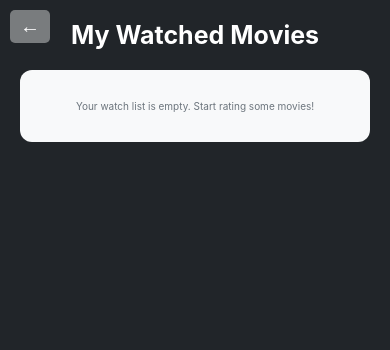
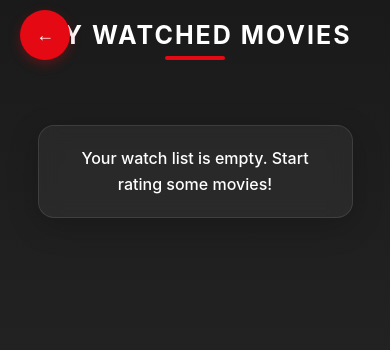
Before and after one commit to AdeebAljerf/Aj-Netflix, a React (Create React App) app: page /watched in a window 390 px wide. Shown: the top 350 px of the page. Built offline with nearby package versions, Linux system fonts and the light colour scheme.

Commit message:
add netflix style

```diff
--- a/src/component/Main/MovieDetails/WatchedList/WatchedMovieList.css
+++ b/src/component/Main/MovieDetails/WatchedList/WatchedMovieList.css
@@ -1,28 +1,109 @@
 .watched-page {
-  padding: 2rem;
-  max-width: 120rem;
+  padding: 3rem 4rem;
+  max-width: 140rem;
   margin: 0 auto;
+  min-height: 100vh;
+  display: flex;
+  flex-direction: column;
+  background: linear-gradient(to bottom, #1a1a1a, #2d2d2d);
 }
 
 .watched-title {
   text-align: center;
   color: #fff;
-  margin-bottom: 2rem;
-  font-size: 2.5rem;
+  margin-bottom: 3.5rem;
+  font-size: 3rem;
+  font-weight: 700;
+  text-transform: uppercase;
+  letter-spacing: 2px;
+  position: relative;
+}
+
+.watched-title::after {
+  content: "";
+  position: absolute;
+  bottom: -10px;
+  left: 50%;
+  transform: translateX(-50%);
+  width: 60px;
+  height: 4px;
+  background: #e50914;
+  border-radius: 2px;
 }
 
 .watched-grid {
   display: grid;
-  grid-template-columns: repeat(auto-fill, minmax(250px, 1fr));
-  gap: 2rem;
+  grid-template-columns: repeat(auto-fill, minmax(280px, 1fr));
+  gap: 2.5rem;
   padding: 0;
   list-style: none;
+  margin: 2rem 0;
 }
 
 .empty-list {
+  display: flex;
+  align-items: center;
+  justify-content: center;
   text-align: center;
   padding: 3rem;
-  background: #f8f9fa;
-  border-radius: 12px;
-  color: #6c757d;
+  background: rgba(255, 255, 255, 0.05);
+  backdrop-filter: blur(10px);
+  border-radius: 16px;
+  color: #fff;
+  box-shadow: 0 8px 32px rgba(0, 0, 0, 0.2);
+  margin: 4rem auto;
+  width: 450px;
+  border: 1px solid rgba(255, 255, 255, 0.1);
 }
+
+.empty-list p {
+  font-size: 1.6rem;
+  font-weight: 500;
+  margin: 0;
+  line-height: 1.6;
+}
+
+.btn-back {
+  position: fixed;
+  bottom: 2rem;
+  left: 2rem;
+  background: #e50914;
+  color: white;
+  border: none;
+  width: 50px;
+  height: 50px;
+  border-radius: 50%;
+  font-size: 1.8rem;
+  cursor: pointer;
+  transition: transform 0.3s ease, background-color 0.3s ease;
+  box-shadow: 0 4px 12px rgba(229, 9, 20, 0.3);
+}
+
+.btn-back:hover {
+  transform: translateY(-2px);
+  background: #f40612;
+}
+
+.btn-back:active {
+  transform: translateY(0);
+}
+
+@media (max-width: 768px) {
+  .watched-page {
+    padding: 2rem;
+  }
+
+  .watched-title {
+    font-size: 2.5rem;
+  }
+
+  .watched-grid {
+    grid-template-columns: repeat(auto-fill, minmax(220px, 1fr));
+    gap: 1.5rem;
+  }
+
+  .empty-list {
+    width: 90%;
+    padding: 2rem;
+  }
+}
--- a/src/component/Nav/Children/WatchedList.js
+++ b/src/component/Nav/Children/WatchedList.js
@@ -4,7 +4,7 @@ export default function WatchedList() {
   return (
     <Link to="/watched" className="watchedList">
       <div className="watchlist-button">
-        <span>🎬</span>
+        {/* <span>🎬</span> */}
         <h2>My Watch List</h2>
       </div>
     </Link>
--- a/src/component/Nav/Logo.js
+++ b/src/component/Nav/Logo.js
@@ -1,7 +1,7 @@
 export default function Logo() {
   return (
     <div className="logo">
-      <span role="img">🍿</span>
+      {/* <span role="img">🍿</span> */}
       <h1>Aj-Netflix</h1>
     </div>
   );
--- a/src/css/MainDetails.css
+++ b/src/css/MainDetails.css
@@ -3,7 +3,7 @@
   align-items: start;
   justify-content: center;
   height: 100vh;
-  background-color: rgba(0, 0, 0, 0.7);
+  background-color: rgba(20, 20, 20, 0.9); /* Netflix dark background */
 
   padding: 5rem;
 }
@@ -32,7 +32,7 @@
 .details-content h2 {
   font-size: 2.5rem;
   margin-bottom: 1rem;
-  color: #ffd700;
+  color: #e50914;
 }
 
 .details-content p {
@@ -72,6 +72,7 @@
 
 .btn-back {
   position: fixed;
+  text-align: center;
   top: 2rem;
   left: 5rem;
   background: rgba(255, 255, 255, 0.2);
@@ -133,15 +134,15 @@
 
 .details-about h3 {
   color: #ffa500;
-  margin-bottom: 10px;
+  margin-bottom: 1rem;
   font-size: 18px;
 }
 
 .details-about p {
   color: #ffffff;
-  margin-bottom: 20px;
+  margin-bottom: 1.2rem;
   line-height: 1.6;
-  font-size: 16px;
+  font-size: 1.6rem;
 }
 
 /* Add a custom scrollbar for better aesthetics */
@@ -161,11 +162,6 @@
 .details section {
   width: 100%;
   max-width: 1000px;
-}
-
-.details section p {
-  margin-bottom: 1rem;
-  line-height: 1.6;
 }
 
 .details section p:last-child {
--- a/src/css/MainList.css
+++ b/src/css/MainList.css
@@ -2,14 +2,11 @@
   display: flex;
   align-items: center;
   justify-content: center;
-  margin-top: 3rem;
+  margin-top: 10rem;
 }
-
 .list {
   display: grid;
-
-  /* grid-template-columns: repeat(5, 1fr); */
-  grid-template-columns: 1fr 1fr 1fr 1fr;
+  grid-template-columns: repeat(5, 1fr);
   grid-template-rows: 1fr 1fr;
   column-gap: 4rem;
   row-gap: 3rem;
@@ -17,8 +14,8 @@
 
 .movie-info {
   border: none;
-  width: 24rem;
-  height: 40rem;
+  width: 20rem;
+  height: 25rem;
   background-color: black;
   overflow: hidden;
   border-radius: 10px;
@@ -33,7 +30,7 @@
 }
 .intro {
   height: 12rem;
-  width: 24rem;
+  width: 20rem;
   padding: 2rem;
   box-sizing: border-box;
   position: absolute;
@@ -65,64 +62,54 @@
 }
 /*?___________________________MEDIA QUERIES___________________________*/
 
-/* Medium desktop and laptop screens */
-@media screen and (max-width: 69.375em) {
+@media screen and (max-width: 75em) {
   .list {
-    grid-template-columns: repeat(3, 1fr);
+    grid-template-columns: repeat(4, 1fr);
+    column-gap: 2rem;
+    row-gap: 2rem;
+  }
+  .movie-info {
+    width: 20rem;
+    height: 28rem;
   }
 }
-/* Tablet and small desktop screens */
+
 @media screen and (max-width: 56.25em) {
   .list {
     grid-template-columns: repeat(3, 1fr);
+    column-gap: 1.5rem;
+    row-gap: 1.5rem;
   }
   .movie-info {
-    width: 20rem;
-    height: 36rem;
-  }
-  .intro {
-    width: 20rem;
+    width: 18rem;
+    height: 24rem;
   }
 }
-/* Small mobile devices */
+
 @media screen and (max-width: 44.8125em) {
   .list {
     grid-template-columns: repeat(2, 1fr);
+    column-gap: 1rem;
+    row-gap: 1rem;
   }
   .movie-info {
-    /* width: 100%; */
-    max-width: 30rem;
-    height: 30rem;
-    aspect-ratio: 2 / 3;
-  }
-
-  .intro {
-    width: 100%;
-    height: 30%;
-  }
-  .movie-info h3 {
-    font-size: 1.8rem;
-  }
-  .movie-info p {
-    font-size: 1.4rem;
+    width: 16rem;
+    height: 20rem;
   }
 }
-/* Extra small mobile devices */
+
 @media screen and (max-width: 29.6875em) {
+  .list {
+    grid-template-columns: repeat(2, 1fr);
+    column-gap: 0.8rem;
+    row-gap: 0.8rem;
+    padding: 0.5rem;
+  }
   .movie-info {
-    width: 100%;
-    max-width: 25rem;
-    height: 20rem;
-    margin: 0 auto;
+    width: 14rem;
+    height: 18rem;
   }
   .intro {
-    width: 100%;
-    height: 30%;
-  }
-  .movie-info h3 {
-    font-size: 1.6rem;
-  }
-  .movie-info p {
-    font-size: 1.2rem;
+    height: 8rem;
   }
 }
--- a/src/css/Nav.css
+++ b/src/css/Nav.css
@@ -14,102 +14,108 @@
 }
 
 .nav-bar {
-  /* display: flex;
-  justify-content: space-between; */
-
   display: grid;
   grid-template-columns: 1fr 1fr 1fr;
   align-items: center;
-  height: 7.2rem;
-  padding: 0 3.2rem;
-  /* background-color: var(--color-primary); */
-  background-color: #2c3e50;
+  height: 6.8rem;
+  padding: 0 4rem;
+  background: linear-gradient(
+    180deg,
+    rgba(0, 0, 0, 0.9) 0%,
+    rgba(0, 0, 0, 0.7) 100%
+  );
+  position: fixed;
+  top: 0;
+  width: 100%;
+  z-index: 1000;
+  transition: background-color 0.3s;
 }
+
 .logo {
   display: flex;
   align-items: center;
   justify-self: start;
-  border-radius: 8px;
-  color: white;
-  background: linear-gradient(to left, #2c3e50, #3498db);
-  gap: 0.8rem;
-}
-
-.logo span {
-  font-size: 3.2rem;
+  gap: 1rem;
 }
 
 .logo h1 {
-  font-size: 2.4rem;
-  font-weight: 700;
-  color: #fff;
+  font-size: 2.6rem;
+  font-weight: 600;
+  color: #e50914;
+  text-transform: uppercase;
+  letter-spacing: 0.5px;
 }
 
 .search {
-  border: none;
-  padding: 1.1rem 1.6rem;
-  font-size: 1.8rem;
-  border-radius: 0.7rem;
+  background-color: rgba(0, 0, 0, 0.75);
+  border: 1px solid rgba(255, 255, 255, 0.2);
+  padding: 1rem 1.6rem;
+  font-size: 1.6rem;
+  border-radius: 4px;
   width: 40rem;
-  transition: all 0.3s;
-  /* color: #fff; */
+  color: #fff;
+  transition: all 0.2s;
+}
 
-  /* background-color: var(--color-background-900); */
-  background-color: var(--color-primary-light);
-  /* background-color: #34495e; */
-  background-color: #456789;
-
-  color: #ecf0f1;
-  transition: all 0.3s ease;
+.search:focus {
+  background-color: rgba(0, 0, 0, 0.9);
+  border-color: #fff;
+  box-shadow: 0 0 0 2px rgba(229, 9, 20, 0.3);
+  transform: none;
 }
 
 .search::placeholder {
-  color: var(--color-text-dark);
-  color: #d5dbdb;
+  color: #8c8c8c;
 }
-.search:hover {
-  background-color: #435c78;
-  transform: scale(1.02);
-}
-.search:focus {
-  outline: none;
-  background-color: #4a6b8a;
-  box-shadow: 0 0 0 3px rgba(236, 240, 241, 0.3),
-    0 2.4rem 2.4rem rgba(0, 0, 0, 0.1);
-  transform: translateY(-2px) scale(1.02);
-}
-
-.watchedList {
-  justify-self: end;
-  font-size: 1.8rem;
-}
-
-.num-results {
-  justify-self: end;
-  font-size: 1.8rem;
-}
-
 .watchedList {
   text-decoration: none;
 }
+
 .watchlist-button {
-  display: flex;
-  align-items: center;
-  gap: 0.8rem;
+  background-color: #e50914;
+  color: #fff;
   padding: 0.8rem 1.6rem;
-  background: linear-gradient(to right, #2c3e50, #3498db);
-  border-radius: 8px;
-  transition: transform 0.2s;
-  color: white;
+  border: none;
+  border-radius: 4px;
+  font-weight: 500;
+  text-decoration: none;
+  justify-self: end;
+  transition: all 0.2s;
+  cursor: pointer;
+  width: fit-content;
+  box-shadow: 0 1px 3px rgba(0, 0, 0, 0.2);
+}
+
+.watchlist-button h2 {
+  font-size: 1.4rem;
+  font-weight: 500;
+  white-space: nowrap;
+  margin: 0;
 }
 
 .watchlist-button:hover {
-  transform: translateY(-2px);
-  box-shadow: 0 4px 12px rgba(0, 0, 0, 0.2);
+  background-color: #f40612;
+  transform: translateY(-1px);
+  box-shadow: 0 2px 4px rgba(0, 0, 0, 0.3);
 }
 
-.watchlist-button span {
-  font-size: 2.4rem;
+.watchlist-button:active {
+  transform: translateY(0);
+  box-shadow: 0 1px 2px rgba(0, 0, 0, 0.2);
+}
+
+/* Scroll effect for navbar */
+.nav-bar.scrolled {
+  background: rgb(20, 20, 20);
+}
+
+/* Media queries remain the same but update colors to match */
+@media (max-width: 65em) {
+  .nav-bar {
+    padding: 0 2rem;
+    height: 6rem;
+  }
+  /* Keep other existing media queries */
 }
 
 /*?___________________________MEDIA QUERIES___________________________*/
@@ -210,7 +216,7 @@
   }
 
   .watchlist-button {
-    padding: 0.5rem 1rem;
+    padding: 0.5rem 0.5rem;
   }
   .watchlist-button span {
     font-size: 1.5rem;
--- a/src/css/WatchedMovie.css
+++ b/src/css/WatchedMovie.css
@@ -2,12 +2,13 @@
   display: flex;
   flex-direction: column;
   align-items: center;
-  max-width: 400px;
+  max-width: 40rem;
   margin: 2rem auto;
   padding: 1.5rem;
   border-radius: 12px;
   box-shadow: 0 3px 8px rgba(0, 0, 0, 0.15);
   position: relative;
+  background-color: #151515;
 }
 
 .watched-movie img {
```
